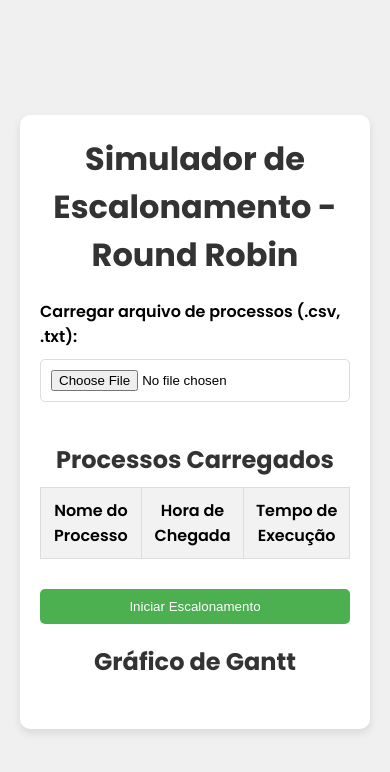
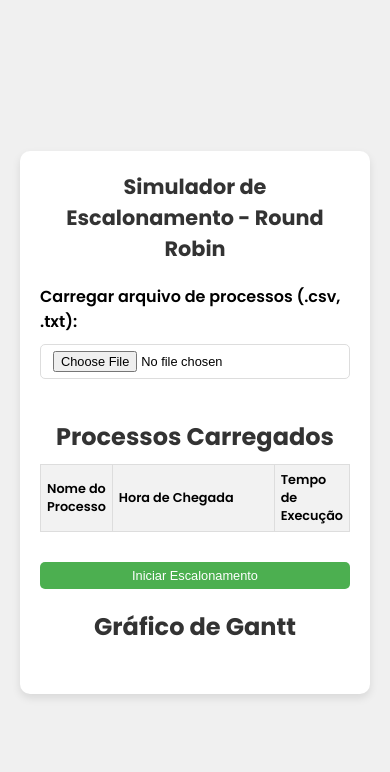
Before and after one commit to JuliaMedeir0s/Trabalho-Pratico-SO, a plain HTML site: page frontent/index.html in a window 390 px wide. Drawn offline with Linux system fonts and the light colour scheme.

Commit message:
Atualiza responsividade

```diff
--- a/frontent/css/style.css
+++ b/frontent/css/style.css
@@ -12,7 +12,7 @@ body {
     display: flex;
     justify-content: center;
     align-items: center;
-    height: 100vh;
+    min-height: 100vh;
     padding: 20px;
 }
 
@@ -29,12 +29,14 @@ h1, h2 {
     text-align: center;
     color: #333;
     margin-bottom: 20px;
+    font-size: 1.8rem;
 }
 
 label {
     font-weight: 600;
     margin-bottom: 10px;
     display: block;
+    font-size: 1rem;
 }
 
 input[type="file"] {
@@ -43,6 +45,7 @@ input[type="file"] {
     padding: 10px;
     border: 1px solid #ddd;
     border-radius: 5px;
+    font-size: 1rem;
 }
 
 button {
@@ -54,6 +57,7 @@ button {
     cursor: pointer;
     width: 100%;
     margin-top: 10px;
+    font-size: 1rem;
 }
 
 button:hover {
@@ -77,6 +81,7 @@ table, th, td {
 th, td {
     padding: 10px;
     text-align: center;
+    font-size: 1rem;
 }
 
 th {
@@ -90,6 +95,7 @@ td {
 
 #listaProcessosContainer h2, #graficoGanttContainer h2 {
     margin-bottom: 10px;
+    font-size: 1.5rem;
 }
 
 #graficoGanttContainer {
@@ -113,3 +119,55 @@ td {
     height: 40px;
     width: 40px;
 }
+
+table th:first-child, table td:first-child {
+    width: 150px;
+}
+
+@media (max-width: 768px) {
+    h1, h2 {
+        font-size: 1.5rem;
+    }
+
+    input[type="file"], button {
+        font-size: 0.9rem;
+        padding: 8px 16px;
+    }
+
+    th, td {
+        padding: 8px;
+        font-size: 0.9rem;
+    }
+
+    table th:first-child, table td:first-child {
+        width: 120px;
+    }
+}
+
+@media (max-width: 480px) {
+    h1, h2 {
+        font-size: 1.3rem;
+    }
+
+    input[type="file"], button {
+        font-size: 0.8rem;
+        padding: 6px 12px;
+    }
+
+    th, td {
+        padding: 6px;
+        font-size: 0.8rem;
+    }
+
+    table th:first-child, table td:first-child {
+        width: 100px;
+    }
+
+    table, th, td {
+        width: 100%;
+    }
+
+    td, th {
+        text-align: left;
+    }
+}
```
